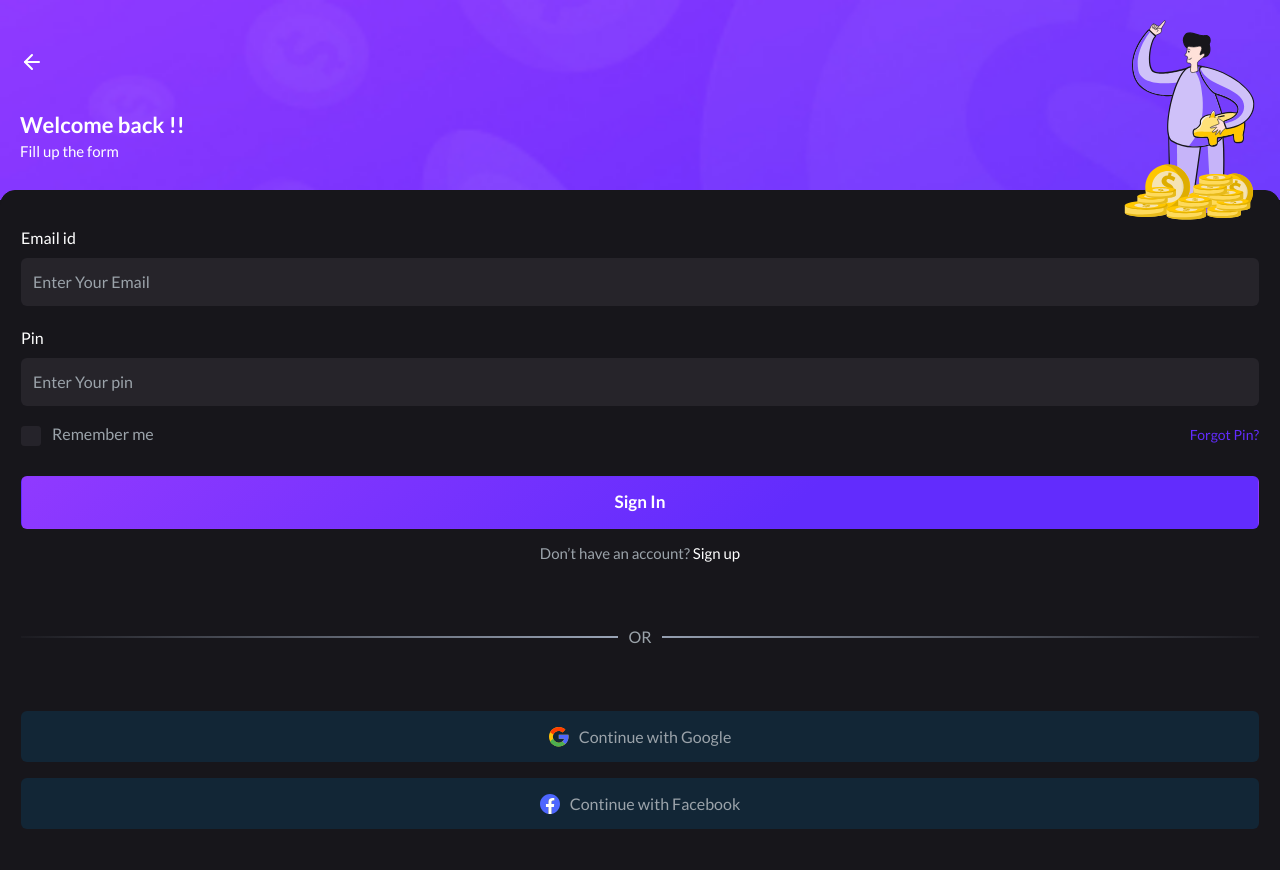
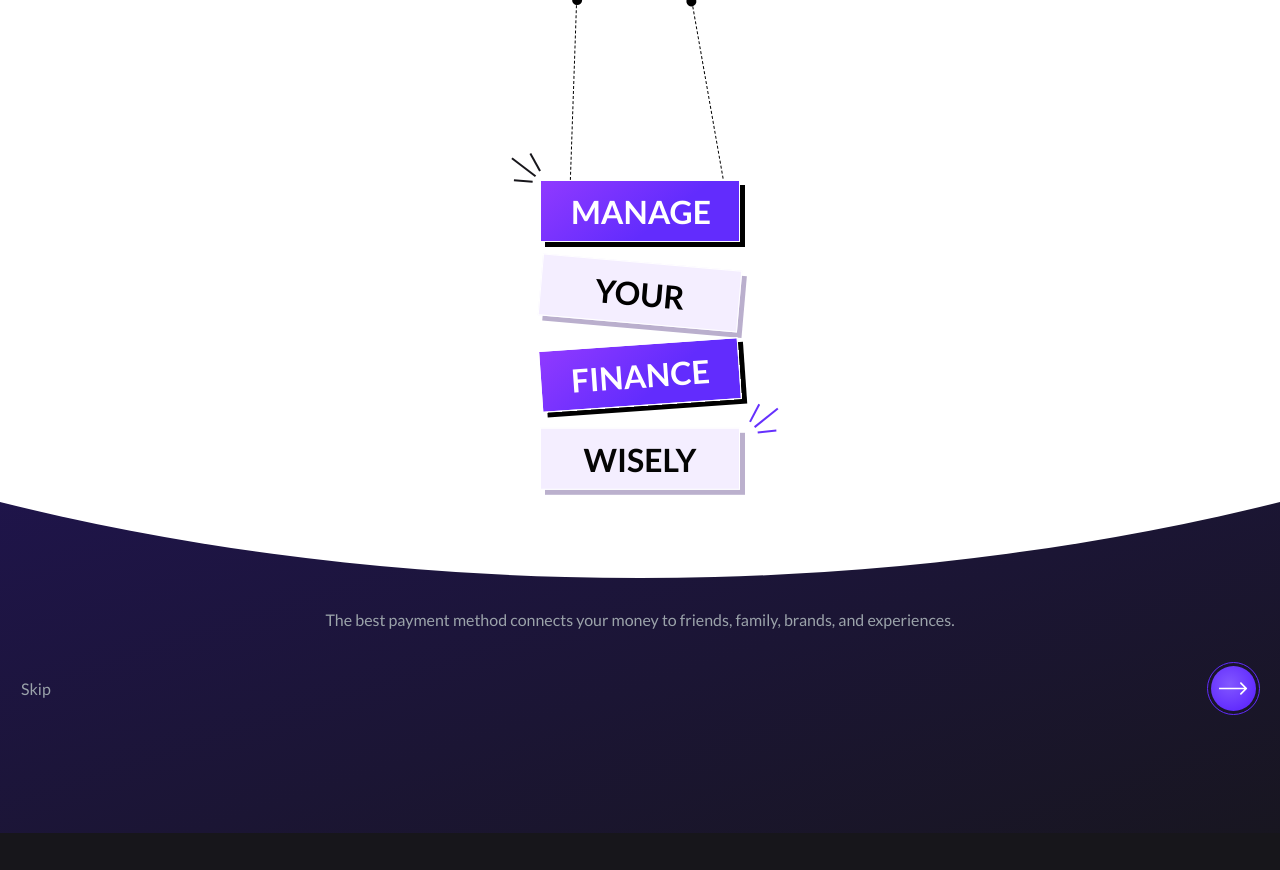
Before and after one commit to SyedArafat/wallet, a React (Create React App) app: page / in a window 1280 px wide. Before the commit this address led to /login. After the commit the page ends 833 px from the top, so only its background shows below. Built offline with nearby package versions, Linux system fonts and the light colour scheme.

Commit message:
landing page name updated

```diff
--- a/src/App.js
+++ b/src/App.js
@@ -7,7 +7,7 @@ import {ForcedNoRequireAuth} from "./auth/Auth";
 import Register from "./pages/Register";
 import PrivateOutlet from "./auth/PrivateOutlet";
 import ForgetPassword from "./pages/ForgetPassword";
-import Landing from "./pages/Landing";
+import Index from "./pages/Index";
 
 // Import other components as needed
 
@@ -25,7 +25,7 @@ function App() {
                            </ForcedNoRequireAuth>
                        }/>/>
 
-                <Route exact path="/landing" element={<Landing />}/>/>
+                <Route exact path="/" element={<Index />}/>/>
 
                 <Route exact path="/register"
                        element={
@@ -44,7 +44,7 @@ function App() {
                 />
 
                 <Route path={"/*"} element={<PrivateOutlet/>}>
-                    <Route exact path="" element={<Home/>}/>
+                    <Route exact path="home" element={<Home/>}/>
                 </Route>
             </Routes>
         </div>
--- a/src/auth/Auth.js
+++ b/src/auth/Auth.js
@@ -26,7 +26,7 @@ const RequireAuth = ({children}) => {
 }
 
 const ForcedNoRequireAuth = ({children}) => {
-    return Authenticated() === false ? children : <Navigate to="/" replace />;
+    return Authenticated() === false ? children : <Navigate to="/home" replace />;
 }
 
 export {
--- a/src/pages/Landing.js
+++ b/src/pages/Index.js
@@ -5,7 +5,7 @@ import AOS from 'aos';
 import 'aos/dist/aos.css';
 import {Link} from "react-router-dom";
 
-const Onboarding = () => {
+const Index = () => {
     // Create a reference to the swiper instance
     const swiperRef = useRef(null);
 
@@ -244,4 +244,4 @@ const Onboarding = () => {
     );
 };
 
-export default Onboarding;
+export default Index;
```
